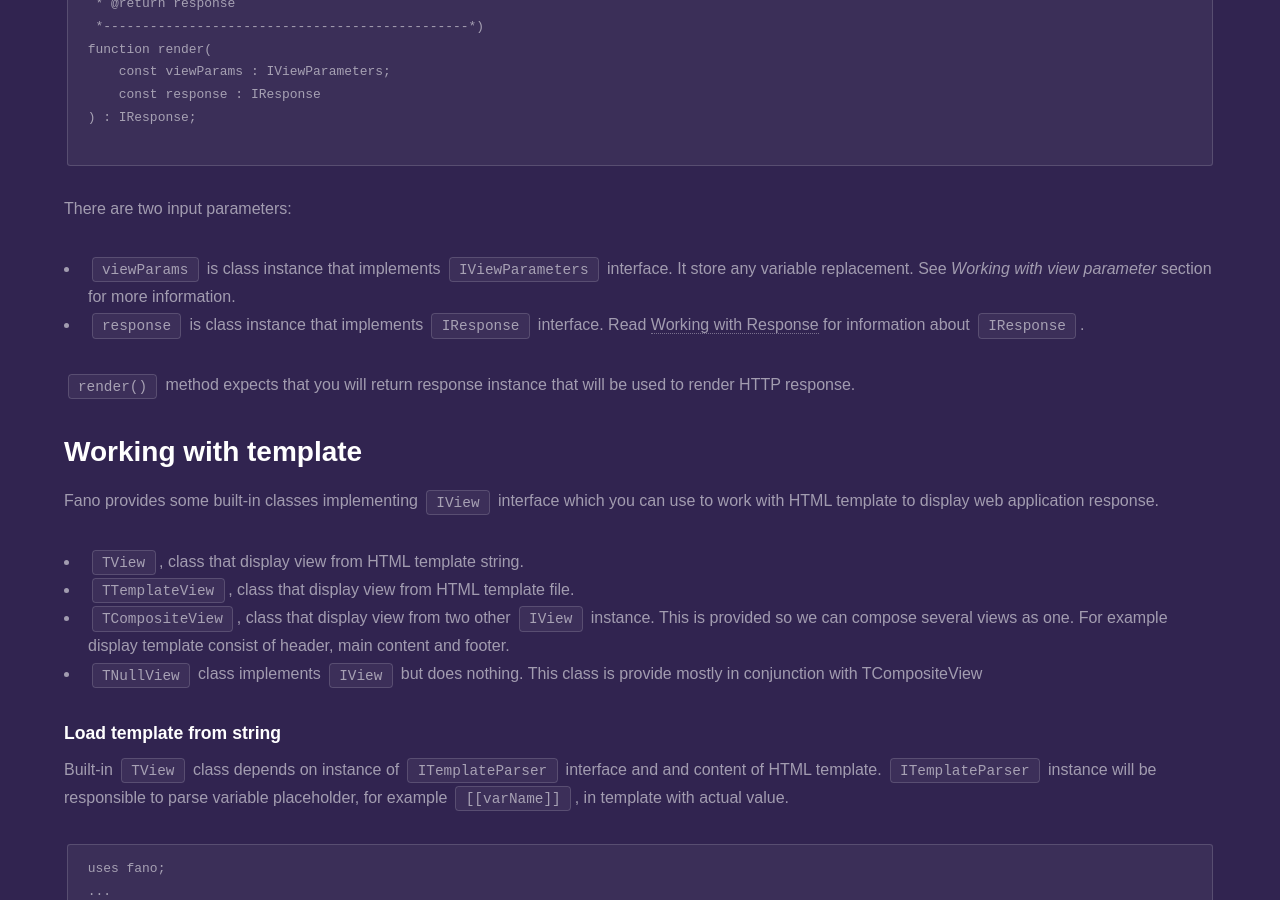
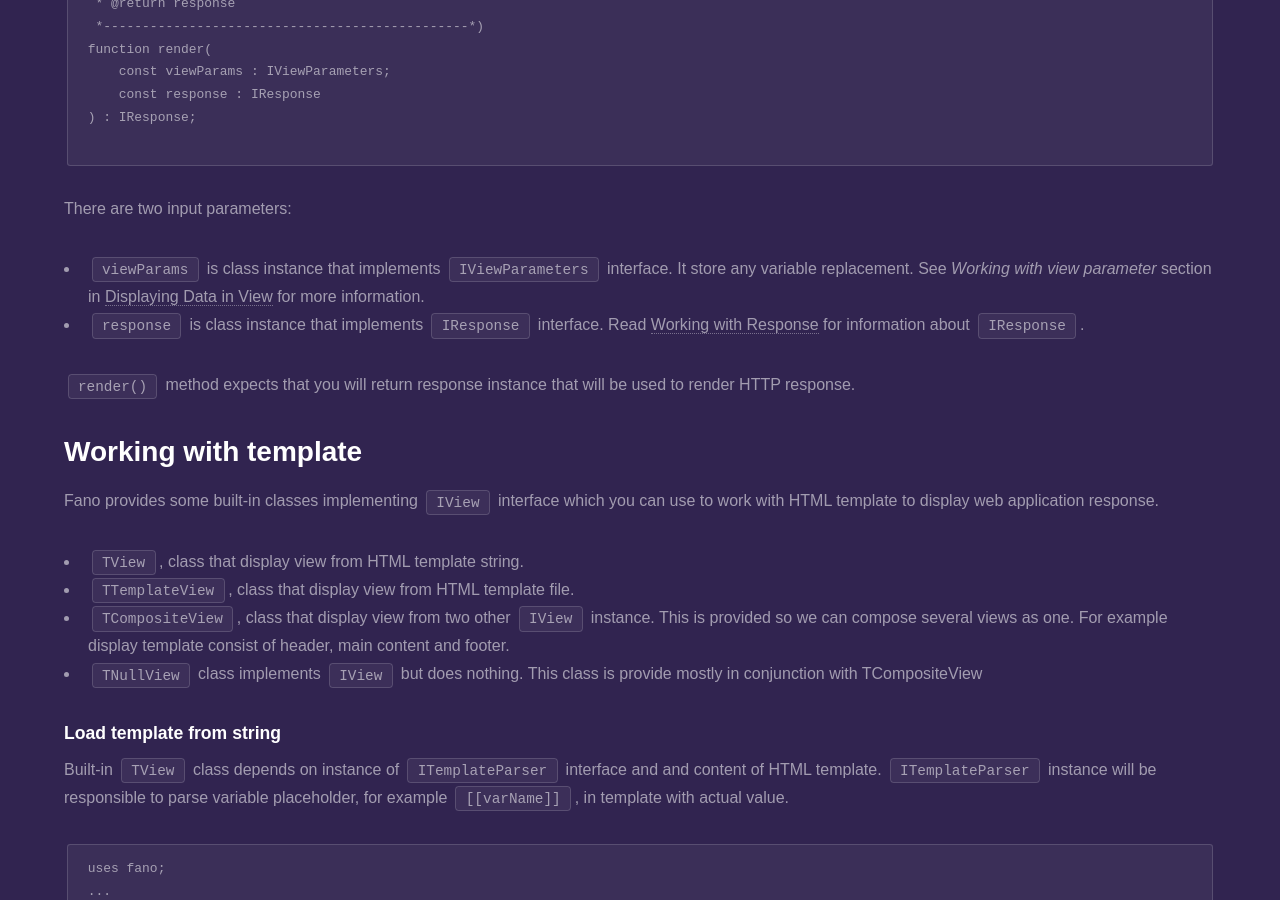
Before and after one commit to fanoframework/fanoframework.github.io, a Jekyll site: the page built from working-with-views/index.md, in a window 1280 px wide and 900 px high, scrolled down 572 px. Built offline with Jekyll 4.4.1, drawn with Linux system fonts in a browser that asks for light colours; our own code applies the rules of GitHub Pages for plain Markdown files.

Commit message:
fix reference to moved section with actual link

```diff
--- a/working-with-views/index.md
+++ b/working-with-views/index.md
@@ -27,7 +27,7 @@ function render(
 There are two input parameters:
 
 - `viewParams` is class instance that implements `IViewParameters` interface. It
-store any variable replacement. See *Working with view parameter* section for more information.
+store any variable replacement. See *Working with view parameter* section in [Displaying Data in View](/working-with-views/displaying-data-in-view) for more information.
 - `response` is class instance that implements `IResponse` interface. Read [Working with Response](/working-with-response) for information about `IResponse`.
 
 `render()` method expects that you will return response instance that will be used to render HTTP response.
```
